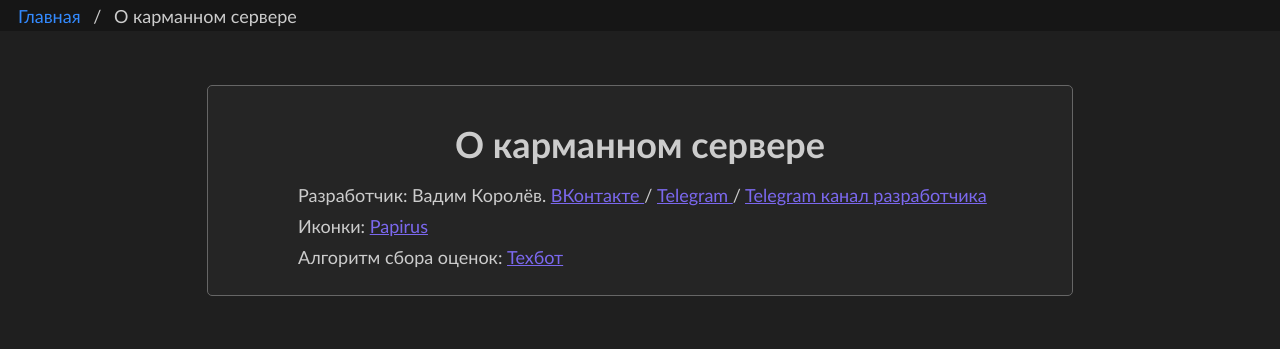
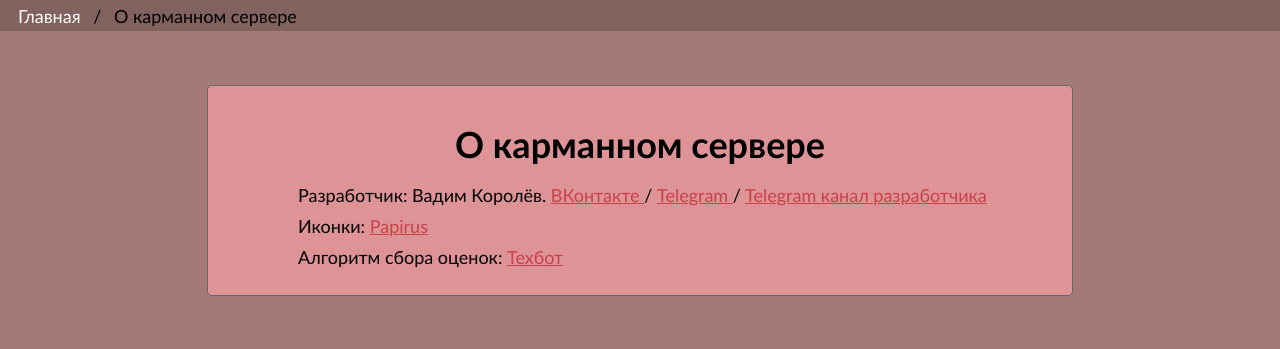
Before and after one commit to aquadim/Pockit, a PHP site: page /about in a window 1280 px wide. Shown: the top 349 px of the page. Run offline with PHP 8.4, Linux system fonts and the light colour scheme.

Commit message:
Добавлены темы полностью

```diff
--- a/index.php
+++ b/index.php
@@ -60,6 +60,8 @@ $router->register('/links/update', 'Pockit\Controllers\ApiController::updateLink
 $router->register('/links/delete', 'Pockit\Controllers\ApiController::deleteLink');
 
 $router->register('/themes/create', 'Pockit\Controllers\ApiController::addThemeFromZip');
+$router->register('/themes/delete', 'Pockit\Controllers\ApiController::deleteTheme');
+$router->register('/themes/activate/{theme_id}', 'Pockit\Controllers\ApiController::activateTheme');
 
 $router->register404('Pockit\Controllers\NotFoundController::index');
 
--- a/src/Controllers/ApiController.php
+++ b/src/Controllers/ApiController.php
@@ -9,6 +9,7 @@ use Pockit\Models\WorkTypeModel;
 use Pockit\Models\TeacherModel;
 use Pockit\Models\PasswordModel;
 use Pockit\Models\LinkModel;
+use Pockit\Models\ThemeModel;
 
 class ApiController {
 
@@ -136,6 +137,11 @@ class ApiController {
 	public static function deleteReport() {
 		ReportModel::hideById($_GET['id']);
 	}
+
+    // Удаление темы
+    public static function deleteTheme() {
+        ThemeModel::deleteById($_GET['id']);
+    }
 	#endregion
 
 	#region THEMES
@@ -184,12 +190,45 @@ class ApiController {
 			exit();
 		}
 
-		// Чтение изображений домашней страницы
+		// TODO: Чтение изображений домашней страницы
+		// TODO: Чтение изображений действий
+		// TODO: Чтение шрифтов
+        $zip->close();
 
-		// Чтение изображений действий
+        // -- Генерация CSS кода --
+        $theme_spec = json_decode($theme_config, true);
+        $css = ':root{';
+        // color-scheme
+        $css .= 'color-scheme: '.$theme_spec['color-scheme'].';';
+        // --var
+        foreach ($theme_spec['colors'] as $variable => $color_code) {
+            $css .= '--'.$variable.':'.$color_code.';';
+        }
+        $css .= '}';
 
-		$zip->close();
+        // Добавление в базу данных
+        $theme_id = ThemeModel::create(
+            $theme_spec['name'],
+            $theme_spec['author'],
+            $css);
+        $created_theme = ThemeModel::getById($theme_id);
+        echo json_encode(['ok' => true, 'object' => $created_theme]);
 	}
+
+    // Активирует определённую тему
+    public static function activateTheme($theme_id) {
+        // Получаем CSS данные темы
+        $theme = ThemeModel::getById($theme_id);
+
+        // Перезаписываем CSS файл
+        if ($theme !== false) {
+            file_put_contents(
+                index_dir . '/wwwroot/css/theme.css',
+                $theme['css']);
+        }
+
+        header("Location: /settings/themes");
+    }
 	#endregion
 
 	#region UTILS
--- a/src/Controllers/SettingsController.php
+++ b/src/Controllers/SettingsController.php
@@ -5,6 +5,7 @@ namespace Pockit\Controllers;
 
 use Pockit\Views\Settings\HomeView;
 use Pockit\Views\Settings\ThemeView;
+use Pockit\Models\ThemeModel;
 
 class SettingsController {
 
@@ -19,13 +20,15 @@ class SettingsController {
 
     // Настройки тем
 	public static function themes() {
+        $all_themes = ThemeModel::all();
 		$view = new ThemeView([
             'page_title' => 'Настройки',
 			'crumbs' => [
                 'Главная' => '/',
                 'Настройки' => "/settings",
                 'Темы' => ''
-            ]
+            ],
+            'themes' => $all_themes
 		]);
 		$view->view();
 	}
--- a/wwwroot/css/theme.css
+++ b/wwwroot/css/theme.css
@@ -1,22 +1,16 @@
 :root {
-    /* Общее */
-    color-scheme: dark;
-    --accent: #7B68EE;
-    /* Навигация */
-    --crumbsBg: #161616;
-    --crumbsFg: #338AFF;
-    /* Страница */
-    --pageBg: #1f1f1f;
-    --pageFg: #CCCCCC;
-    /* Карточки */
-    --cardBg: #252525;
+    color-scheme: light;
+    --accent: #C94249;
+    --crumbsBg: #81625f;
+    --crumbsFg: white;
+    --pageBg: #a57978;
+    --pageFg: #000;
+    --cardBg: #de9397;
     --cardBorder: #666666;
-    /* Формы */
     --formInputBg: #333333;
     --formInputHighlight: #4D4D4D;
     --formInputFg: #BBBBBB;
     --formInputFocusedFg: #CCCCCC;
-    /* Кнопки */
     --btnBg: #333333;
     --btnFg: #E6E6E6;
     --btnBorder: #404040;
@@ -24,10 +18,8 @@
     --btnHoverFg: #E6E6E6;
     --btnFocusBg: #272727;
     --btnFocusFg: #FFFFFF;
-    /* Списки */
     --listBg: #1f1f1f;
     --listBorder: #333;
-    /* Цвета положительные */
     --suggestedBg: #2B4B22;
     --suggestedFg: #ffffff;
     --suggestedHoverBg: #3A662E;
@@ -35,7 +27,6 @@
     --suggestedFocusBg: #25401D;
     --suggestedFocusFg: #ffffff;
     --suggestedBorder: green;
-    /* Цвета отрицательные */
     --destructiveBg: #4B2224;
     --destructiveFg: #ffffff;
     --destructiveHoverBg: #803A3D;
@@ -43,7 +34,6 @@
     --destructiveFocusBg: #411E1E;
     --destructiveFocusFg: #ffffff;
     --destructiveBorder: #733033;
-    /* Боковая панель */
     --sidebarBg: #161616;
-	--sidebarWidth: 250px;
+    --sidebarWidth: 250px;
 }
--- a/wwwroot/js/pockit.js
+++ b/wwwroot/js/pockit.js
@@ -45,7 +45,7 @@ async function crudCreateShowWindow(route, options, name, afterCreatedCallback,
 	$(document.body).append($('<div class="dark-overlay"></div>'));
 }
 
-async function createWindow(route, action, name, options, afterCallback, multipart) {
+async function createWindow(route, action, name, options, onSuccess, multipart) {
 	// Создание карточки-контейнера
 	const card = document.createElement('div');
 	card.classList.add('card', 'modal');
@@ -72,7 +72,11 @@ async function createWindow(route, action, name, options, afterCallback, multipa
 		removeModalWindows();
 
 		const jsonData = await response.json();
-		afterCallback(jsonData);
+        if (jsonData.ok) {
+            onSuccess(jsonData.object);
+        } else {
+            // TODO: onError
+        }
 	};
 
 	// Добавление к форме полей ввода
```
Also changed, not shown: src/Models/ThemeModel.php (+9 -13 lines), src/Setup/setup.php (renamed from src/setup.php, +5 -7 lines), src/Views/Settings/ThemeView.php (+21 -0 lines), src/migrate.php (+6 -8 lines), wwwroot/js/autogostpreview.js (deleted, +0 -80 lines), wwwroot/js/themesView.js (+39 -1 lines).
